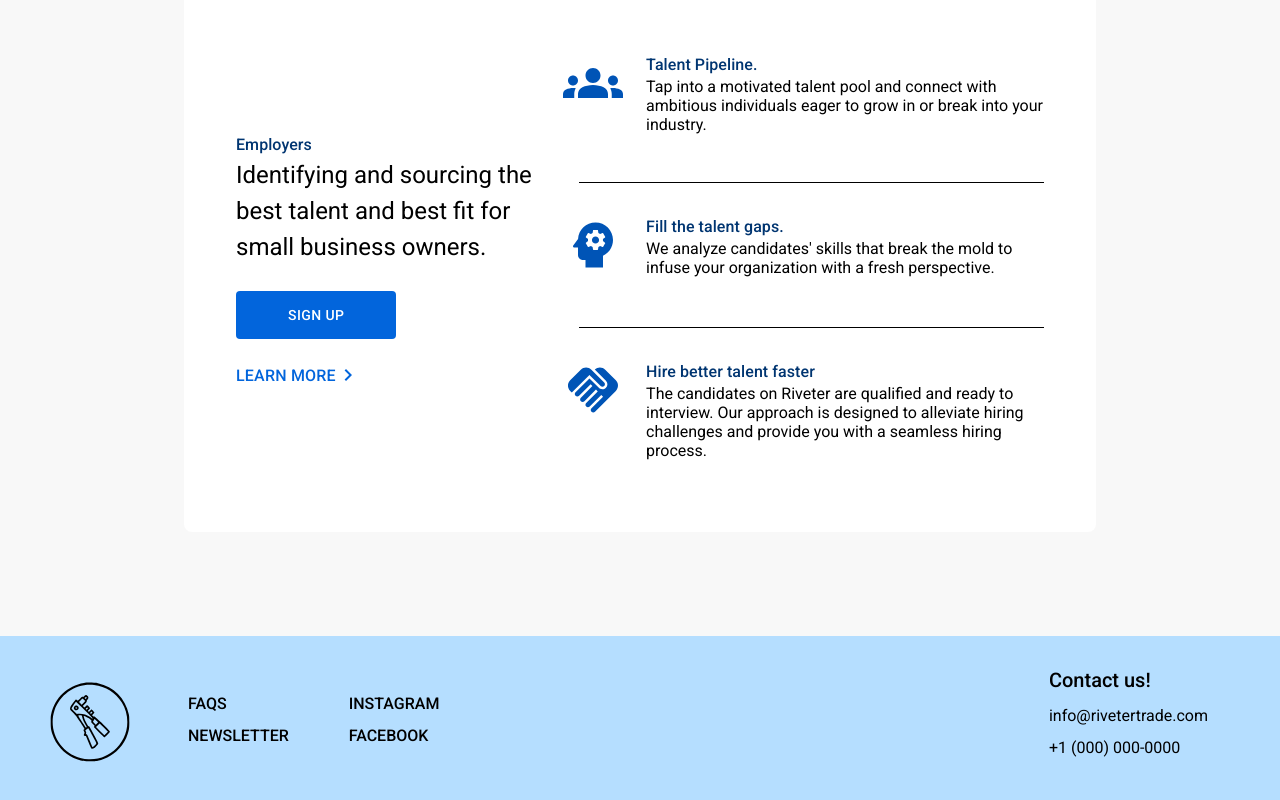
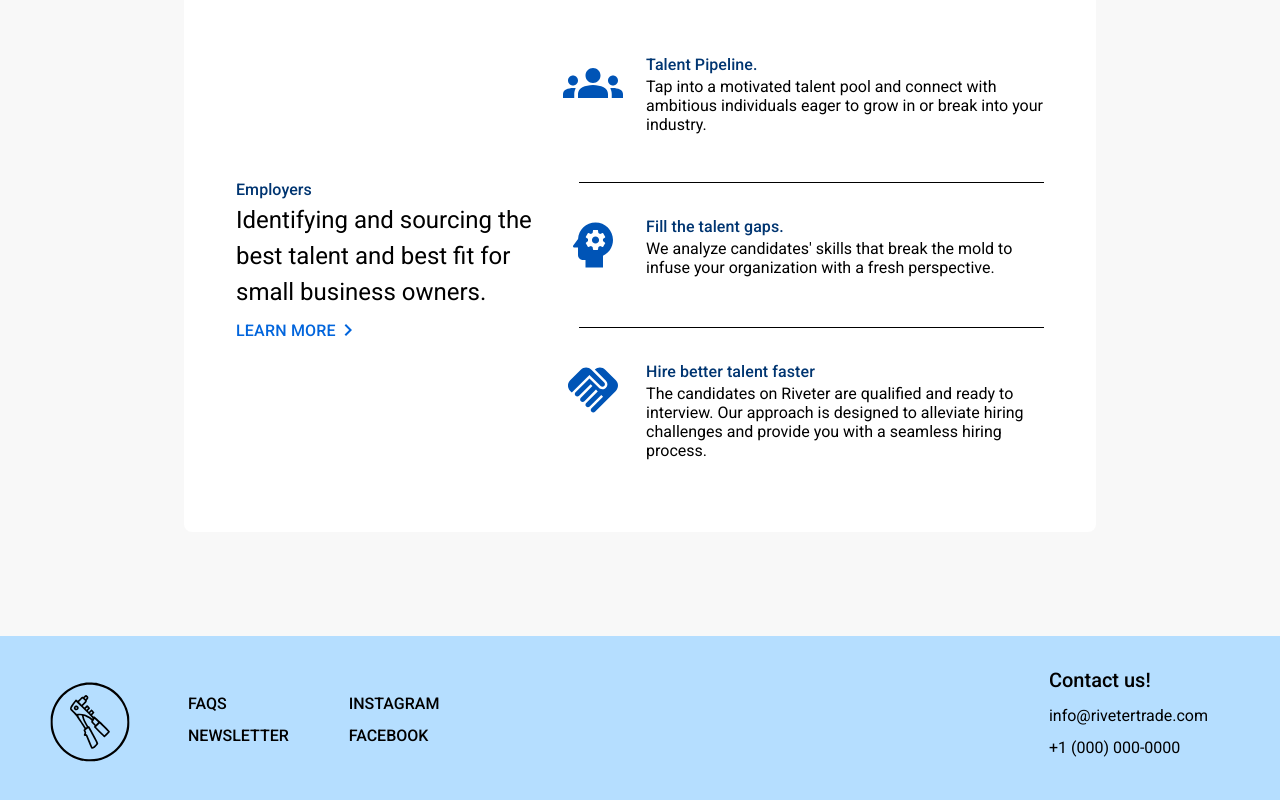
Before and after one commit to deejkelms/riveter-next-prisma, a Next.js app: page / in a window 1280 px wide. Shown: the part 1022-1822 px from the top of the page. Built offline with nearby package versions, Linux system fonts and the light colour scheme; no server answers.

Commit message:
delete file

```diff
--- a/app/components/SUSI/SIgnUpButton.tsx
+++ /dev/null
@@ -1,8 +0,0 @@
-import { Button} from '@mui/material'
-
-
-export const SignUpButton = () => {
-	return (
-		<Button sx={{padding: '12px 52px', backgroundColor: '#0265DC', color: '#FFF', marginTop: '26px', marginBottom: '16px'}}>SIGN UP</Button>
-	)
-}
--- a/app/components/home/EmployersInfo.tsx
+++ b/app/components/home/EmployersInfo.tsx
@@ -5,7 +5,6 @@ import PsychologyIcon from '@mui/icons-material/Psychology';
 import HandshakeIcon from '@mui/icons-material/Handshake';
 import { GridItem } from '../ui/GridItem';
 import { Heading } from '../typography/Heading';
-import { SignUpButton } from '../SUSI/SignUpButton';
 import { LearnMoreLink } from '../nav/LearnMoreLink';
 import { Divider } from '../ui/Divider';
 import { Subheading } from '../typography/Subheading';
@@ -38,7 +37,6 @@ export const EmployersInfo = () => {
               <Heading scale="S">Identifying and sourcing the best talent and best fit for small business owners.</Heading>
             </Box>
             <Box sx={{display: {xs: 'flex', md: 'block'}, justifyContent: {xs: 'space-between', md: 'flex-start', width: '100%'}}}>
-            <SignUpButton />
             <LearnMoreLink />
           </Box>
           </Box>
--- a/package.json
+++ b/package.json
@@ -29,6 +29,8 @@
     "@types/node": "^20",
     "@types/react": "^18",
     "@types/react-dom": "^18",
+    "@typescript-eslint/eslint-plugin": "^5.0.0",
+    "@typescript-eslint/parser": "^5.0.0",
     "eslint": "^8",
     "eslint-config-next": "14.0.2",
     "nodemailer": "^6.9.7",
```
Also changed, not shown: 1 other file (tests, documents, lock files or other folders).
